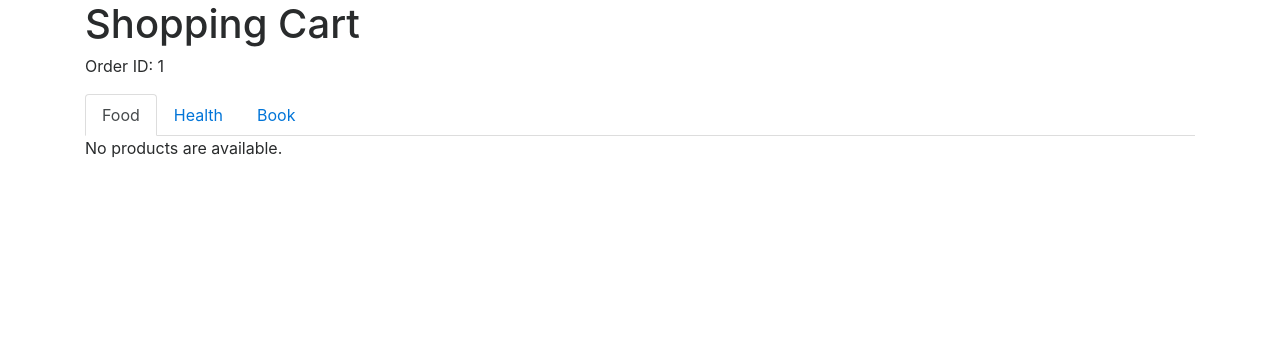
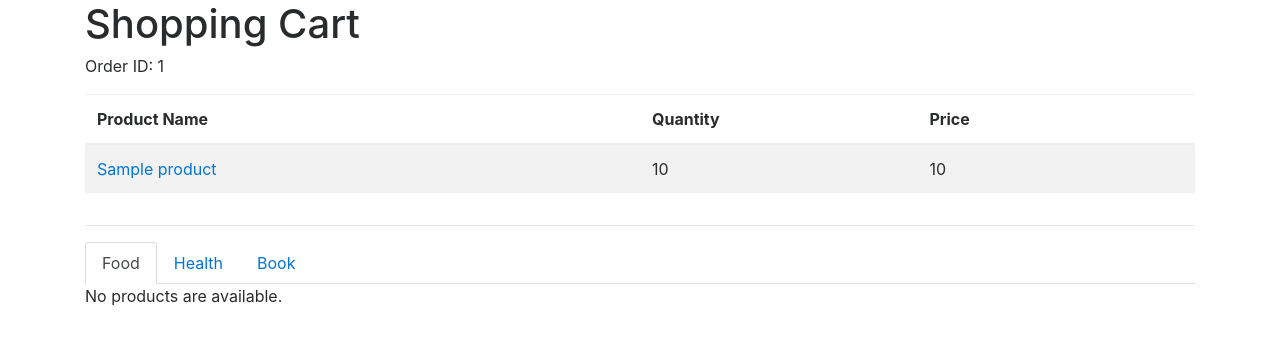
Before and after one commit to shtsai/xigua_shopping, a Django app: page /shoppingcart/1 in a window 1280 px wide. Shown: the part 54-399 px from the top of the page. Run offline with Django 3.2, Linux system fonts and the light colour scheme; tables that the repository leaves empty hold one stand-in row (values such as "Sample post"); some libraries are stand-ins or nearby versions.

Commit message:
display current items in the shopping cart

```diff
--- a/backend/models.py
+++ b/backend/models.py
@@ -28,7 +28,7 @@ class Order(models.Model):
     onote = models.CharField('Note', max_length=100, null=True)
 
     def __str__(self):
-        return self.oid
+        return str(self.oid)
 
     @classmethod
     def create(cls):
--- a/backend/templates/backend/shoppingcart.html
+++ b/backend/templates/backend/shoppingcart.html
@@ -7,7 +7,37 @@
 	</div>
 
 	<div class="container">
-		<p>Order ID: {{ oid }}</p>
+		<p>Order ID: {{ order.oid }}</p>
+	</div>
+
+	<div class="container">
+	{% if items %}
+		<div class="row justify-content-start">
+			<div class="col">
+				<table class="table table-striped table-hover">
+					<thead class="thead-dark">
+					<tr>
+						<th style="width:50%;">Product Name</th>
+						<th style="width:25%;">Quantity</th>
+						<th style="width:25%;">Price</th>
+					</tr>
+					</thead>
+					{% for item in items %}
+					<tr onclick="window.location='{% url 'backend:product_detail' item.pid %}';">
+						<td><a href="{% url 'backend:product_detail' item.pid %}" >{{ item.pname }}</a></td>
+						<td>{{ item.oquantity }}</td>
+						<td>{{ item.oprice }}</td>
+					</tr>
+					{% endfor %}
+				</table>
+
+			</div>
+		</div>
+	{% else %}
+	    <p>No items in the shopping cart.</p>
+	{% endif %}
+
+	<hr>
 	</div>
 
 	<div class="container">
--- a/backend/views/shoppingcart.py
+++ b/backend/views/shoppingcart.py
@@ -8,19 +8,16 @@ from .util import *
 
 def newshoppingcart(request):
 	order = createNewOrder()
-	print(order.oid)
 	return redirect("/shoppingcart/" + str(order.oid))
 
 def shoppingcart(request, order_id):
-
-    foodproduct = get_food_products()
-    healthproduct = Product.objects.filter(ptype="Health")
     template_name = 'backend/shoppingcart.html'
 
     return render(request, template_name, {
-    	'oid': order_id,
-        'foodproduct': foodproduct,
-        'healthproduct': healthproduct,
+    	'order': get_object_or_404(Order, pk=order_id),
+    	'items': get_order_items(order_id),
+        'foodproduct': get_food_products(),
+        'healthproduct': Product.objects.filter(ptype="Health"),
     })
 
 def createNewOrder():
@@ -46,6 +43,17 @@ def get_food_products():
         res = dictfetchall(cursor)
         return convertNullToZero(res)
 
+def get_order_items(order_id):
+    with connection.cursor() as cursor:
+        cursor.execute('''
+                        SELECT *
+                        FROM backend_order AS O JOIN backend_ordercontains AS OC ON O.oid = OC.oid_id JOIN backend_product AS P ON P.pid = OC.pid_id
+                        WHERE O.oid = %s
+                        ''', [order_id])
+        res = dictfetchall(cursor)
+        return res
+
+
 def convertNullToZero(dic):
     for row in dic:
         if (row['sin'] == None):
```
